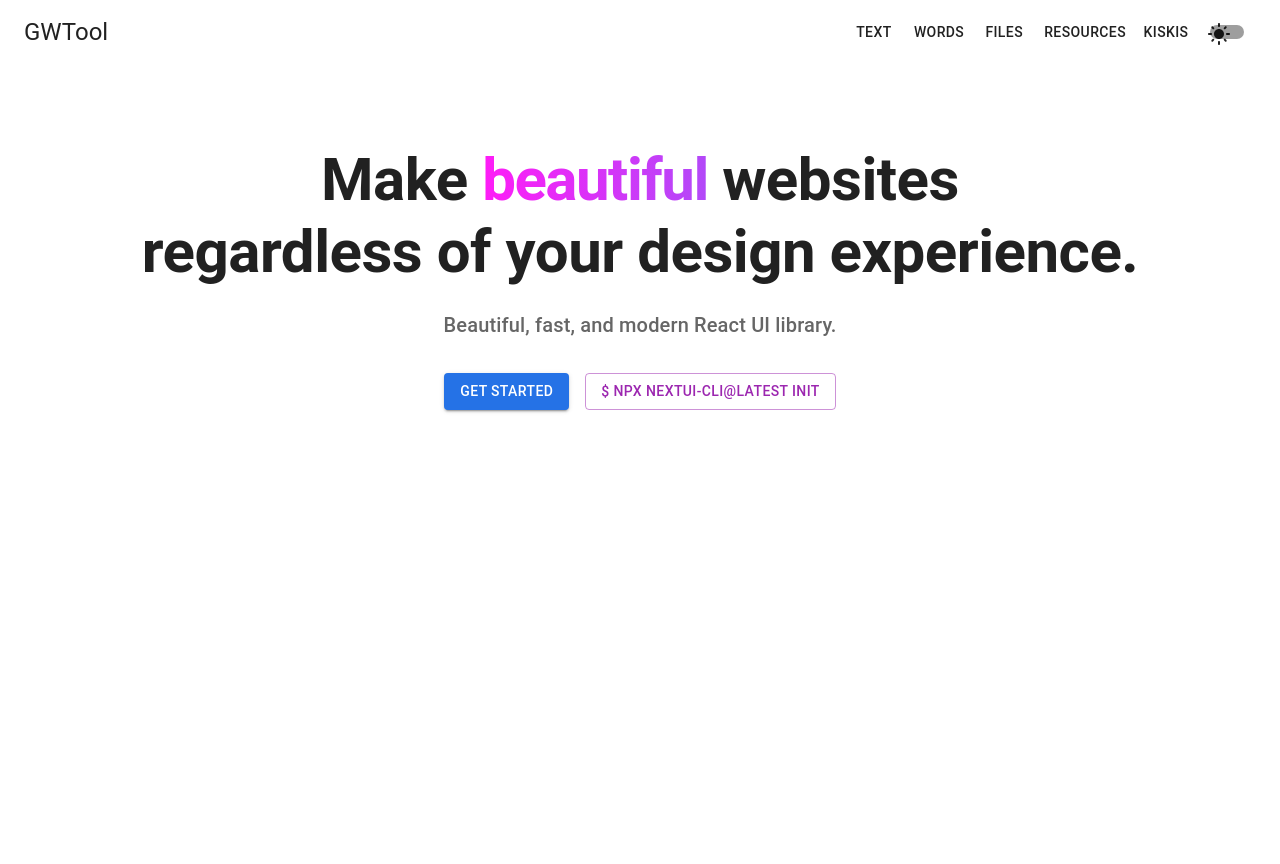
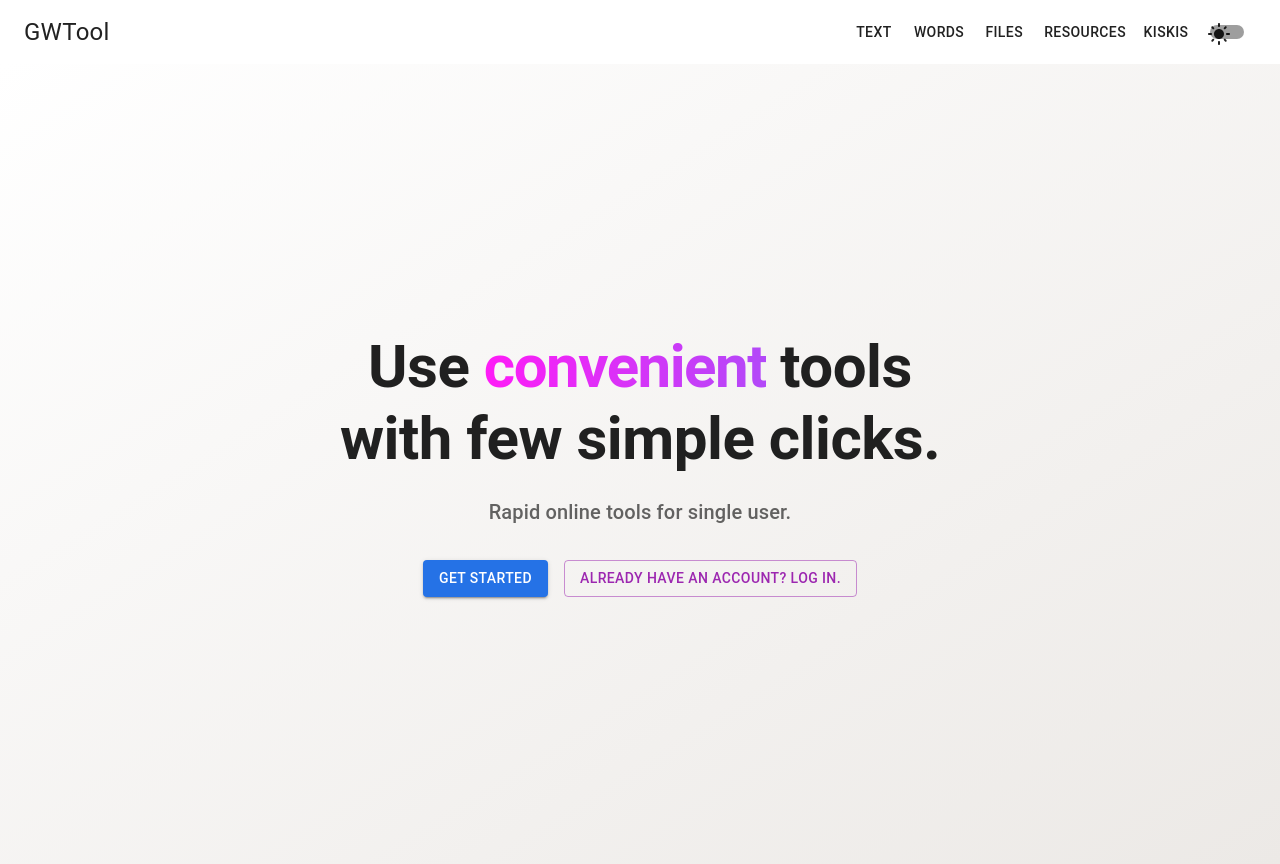
Before and after one commit to andygqw/GWTool_React, a React (Create React App) app: page / in a window 1280 px wide. Before the commit the page ends 800 px from the top, so only its background shows below. Built offline with nearby package versions, Linux system fonts and the light colour scheme.

Commit message:
gradient background

```diff
--- a/src/App.css
+++ b/src/App.css
@@ -58,3 +58,9 @@
   background-clip: text;
   color: transparent;
 }
+
+@media (min-width: 768px) {
+  .grand-title {
+    height: 1.5rem;
+  }
+}
--- a/src/App.js
+++ b/src/App.js
@@ -6,7 +6,8 @@ import {
     Toolbar,
     Typography,
     Button,
-    AppBar
+    AppBar,
+    Box,
 } from '@mui/material';
 import {DarkMode, LightMode} from '@mui/icons-material';
 import {theme} from './theme';
@@ -44,7 +45,10 @@ function App() {
             <CssBaseline/>
             <AppBar position="static" elevation={0} color="transparent">
                 <Toolbar>
-                    <Typography variant="h5" sx={{flexGrow: 1}}>
+                    <Typography sx={{
+                        flexGrow: 1,
+                        fontSize: '1.5rem',
+                    }}>
                         GWTool
                     </Typography>
                     <Button color="inherit">Text</Button>
@@ -60,7 +64,18 @@ function App() {
                     />
                 </Toolbar>
             </AppBar>
-            <LandingPage/>
+            <Box component="main" sx={{
+                height: '100vh',
+                margin: 0,
+                display: 'flex',
+                alignItems: 'center',
+                justifyContent: 'center',
+                background: mode === 'dark'
+                    ? 'linear-gradient(to bottom right, #2c3e50, #4ca1af)'
+                    : 'linear-gradient(to bottom right, #ffffff, #ece9e6)',
+            }}>
+                <LandingPage mode={mode}/>
+            </Box>
         </ThemeProvider>
     );
 }
--- a/src/Component/LandingPage.js
+++ b/src/Component/LandingPage.js
@@ -2,12 +2,15 @@ import React from 'react';
 import {Typography, Button, Container} from '@mui/material';
 import {useTheme} from '@mui/material/styles';
 
-const LandingPage = ({mode, toggleTheme}) => {
+const LandingPage = ({mode}) => {
     const theme = useTheme(); // Access the current theme
 
     return (
         <div>
-            <Container sx={{textAlign: 'center', mt: 10}}>
+            <Container sx={{
+                textAlign: 'center',
+                margin: 0,
+            }}>
                 <Typography
                     variant="h2"
                     component="h1"
@@ -17,9 +20,9 @@ const LandingPage = ({mode, toggleTheme}) => {
                         color: theme.palette.text.primary
                     }}
                 >
-                    Make <span className={"gradient-text tracking-tight inline font-semibold"}>beautiful</span> websites
+                    Use <span className={"gradient-text tracking-tight inline font-semibold"}>convenient</span> tools
                     <br/>
-                    regardless of your design experience.
+                    with few simple clicks.
                 </Typography>
                 <Typography
                     variant="h6"
@@ -28,14 +31,16 @@ const LandingPage = ({mode, toggleTheme}) => {
                         mb: 4
                     }}
                 >
-                    Beautiful, fast, and modern React UI library.
+                    Rapid online tools for single user.
                 </Typography>
-                <Button variant="contained" color="primary" sx={{mr: 2}}>
-                    Get Started
-                </Button>
-                <Button variant="outlined" color="secondary">
-                    $ npx nextui-cli@latest init
-                </Button>
+                <div>
+                    <Button variant="contained" color="primary" sx={{mr: 2}}>
+                        Get Started
+                    </Button>
+                    <Button variant="outlined" color="secondary">
+                        Already have an account? Log in.
+                    </Button>
+                </div>
             </Container>
         </div>
     );
```
